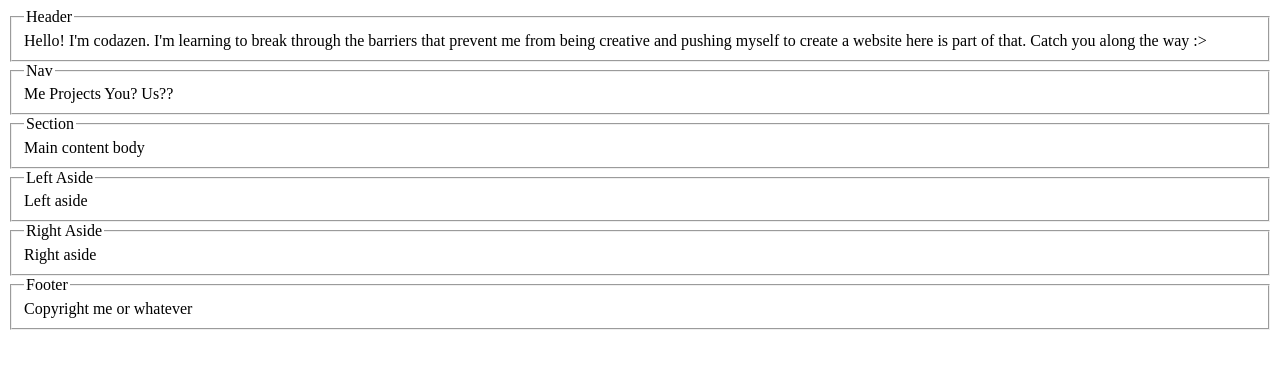
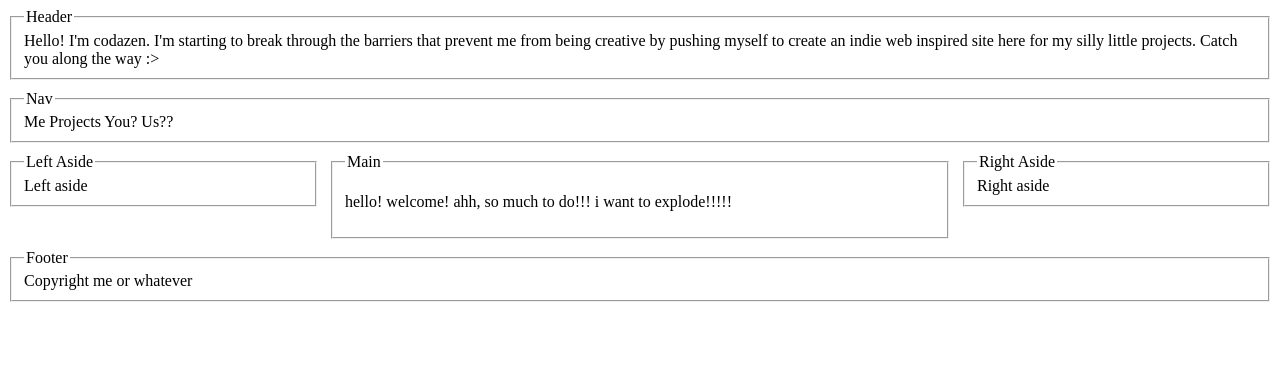
Before and after one commit to codazendev/codazen.dev, an Eleventy site: page content/index.html in a window 1280 px wide. Built offline with nearby package versions, Linux system fonts and the light colour scheme; Eleventy itself is replaced by a stand-in of ours; files that its build step writes are made by us from their sources.

Commit message:
created css grid layout for overall site

```diff
--- a/content/_includes/base.njk
+++ b/content/_includes/base.njk
@@ -2,13 +2,54 @@
 <html lang="en">
     <head>
         <meta charset="utf-8">
-        <title>{{ title }}{% if title !== "codazen's couch" %} | codazen's couch{% endif %}</title>
+        <title>{{ title }}
+            {% if title !== "codazen's couch" %}
+                | codazen's couch{% endif %}
+        </title>
         <meta name="viewport" content="width=device-width, initial-scale=1.0">
         <meta name="description" content="Codazen's funny little corner of the internet">
         <link rel="favicon" href="">
         <link rel="stylesheet" href="/assets/css/base.css">
     </head>
     <body>
-        {{ content | safe }}
+        <div id="layout-wrapper">
+            <header id="layout-header">
+                <fieldset>
+                    <legend>Header</legend>
+                    Hello! I'm codazen. I'm starting to break through the barriers that prevent me from being creative by pushing myself to
+                    create an indie web inspired site here for my silly little projects. Catch you along the way :>
+                </fieldset>
+            </header>
+            <nav id="layout-nav">
+                <fieldset>
+                    <legend>Nav</legend>
+                    Me Projects You? Us??
+                </fieldset>
+            </nav>
+            <aside id="layout-aside-left">
+                <fieldset>
+                    <legend>Left Aside</legend>
+                    Left aside
+                </fieldset>
+            </aside>
+            <main id="layout-main">
+                <fieldset>
+                    <legend>Main</legend>
+                    {{ content | safe }}
+                </fieldset>
+            </main>
+            <aside id="layout-aside-right">
+                <fieldset>
+                    <legend>Right Aside</legend>
+                    Right aside
+                </fieldset>
+            </aside>
+            <footer id="layout-footer">
+                <fieldset>
+                    <legend>Footer</legend>
+                    Copyright me or whatever
+                </fieldset>
+            </footer>
+        </div>
     </body>
 </html>
--- a/content/index.html
+++ b/content/index.html
@@ -3,44 +3,4 @@ layout: base
 title: codazen's couch
 ---
 
-<header>
-    <fieldset>
-        <legend>Header</legend>
-        Hello! I'm codazen. I'm learning to break through the barriers that prevent me from being creative and pushing myself to create a website here is part of that. Catch you along the way :>
-    </fieldset>
-</header>
-
-<nav>
-    <fieldset>
-        <legend>Nav</legend>
-        Me Projects You? Us??
-    </fieldset>
-</nav>
-
-<section>
-    <fieldset>
-        <legend>Section</legend>
-        Main content body
-    </fieldset>
-</section>
-
-<aside>
-    <fieldset>
-        <legend>Left Aside</legend>
-        Left aside
-    </fieldset>
-</aside>
-
-<aside>
-    <fieldset>
-        <legend>Right Aside</legend>
-        Right aside
-    </fieldset>
-</aside>
-
-<footer>
-    <fieldset>
-        <legend>Footer</legend>
-        Copyright me or whatever
-    </fieldset>
-</footer>
+<p>hello! welcome! ahh, so much to do!!! i want to explode!!!!!</p>
--- a/css/base.css
+++ b/css/base.css
@@ -2,3 +2,38 @@
     box-sizing: border-box;
     outline: 1px solid red;
 } */
+
+#layout-wrapper {
+    display: grid;
+    gap: 10px;
+    grid-template:
+    "header header header"
+    "nav nav nav"
+    "aside-left main aside-right"
+    "footer footer footer"
+    / 1fr 2fr 1fr;
+}
+
+#layout-header {
+    grid-area: header;
+}
+
+#layout-nav {
+    grid-area: nav;
+}
+
+#layout-aside-left {
+    grid-area: aside-left;
+}
+
+#layout-main {
+    grid-area: main;
+}
+
+#layout-aside-right {
+    grid-area: aside-right;
+}
+
+#layout-footer {
+    grid-area: footer;
+}
```
